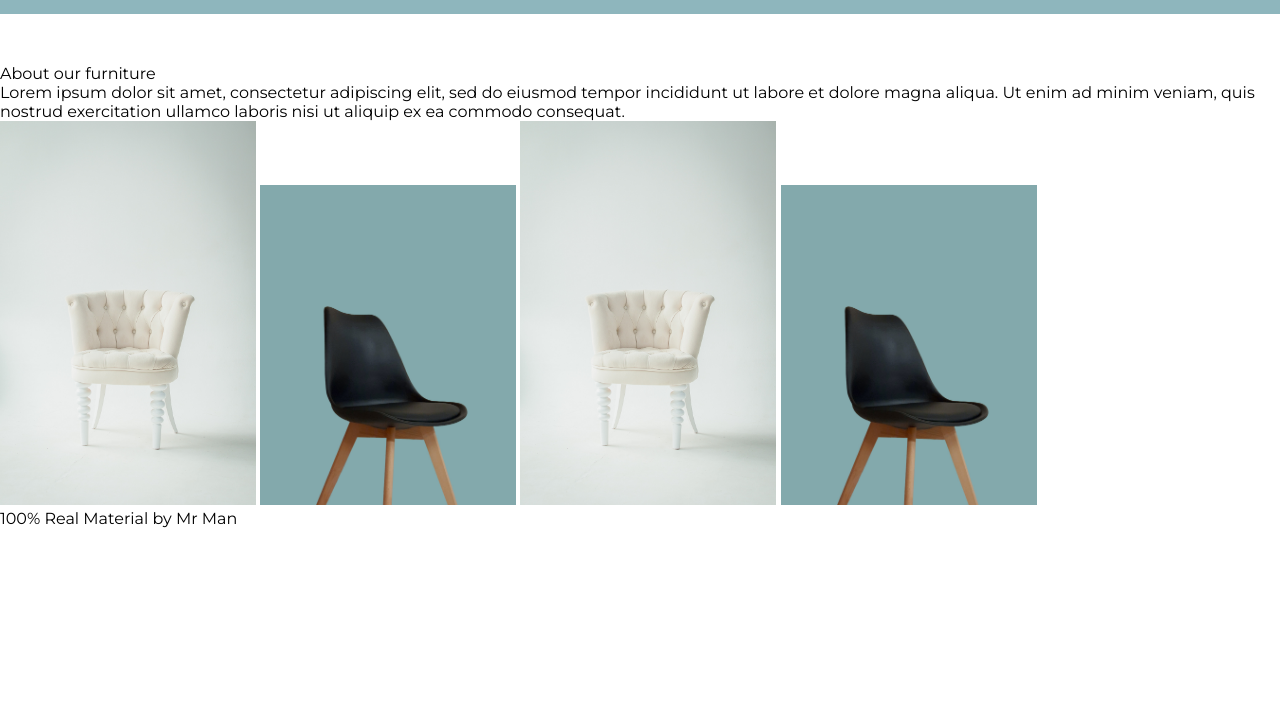
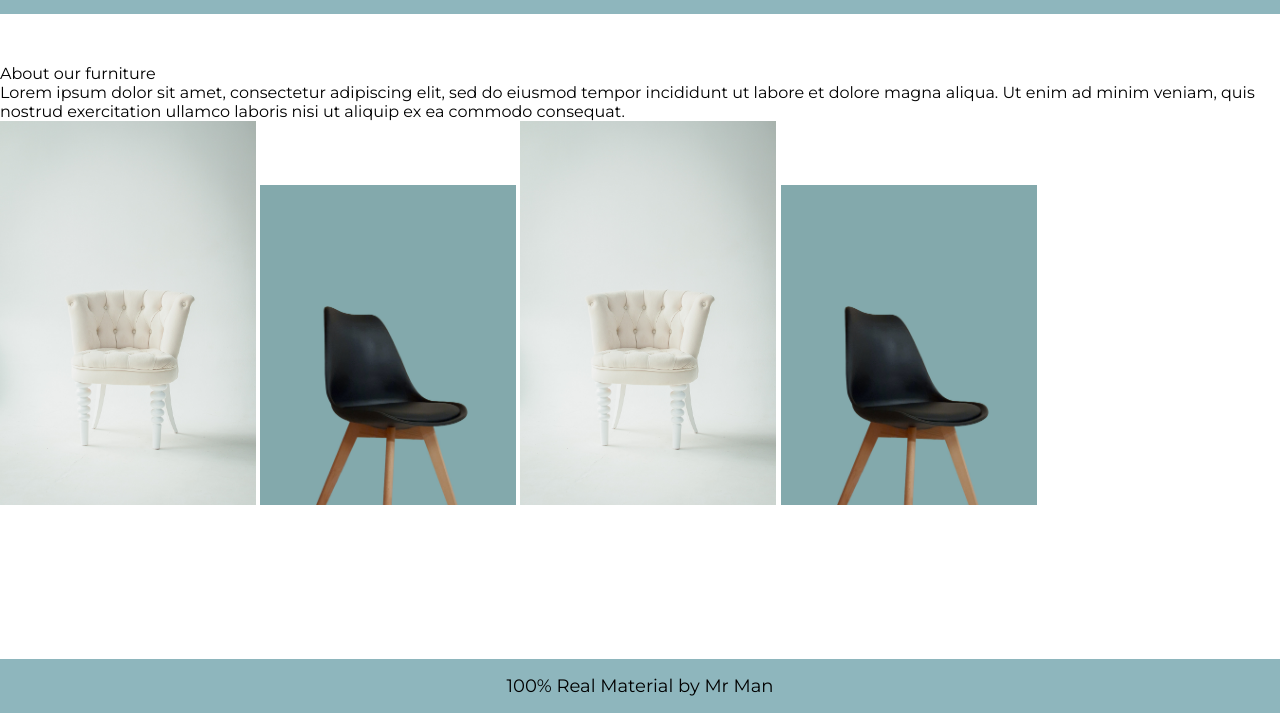
Before and after one commit to MintyFrog/About-page-furniture, a plain HTML site: page index.html in a window 1280 px wide. Shown: the part 87-800 px from the top of the page. Drawn offline with Linux system fonts and the light colour scheme.

Commit message:
Add footer style

```diff
--- a/style.css
+++ b/style.css
@@ -9,6 +9,9 @@
 body{
     height: 100vh;
     font-family: 'Montserrat', sans-serif;
+    display: flex;
+    flex-direction: column;
+    justify-content: space-between;
 }
 
 img{
@@ -35,3 +38,15 @@ img{
     color: black;
     margin-right: 24px;
 }
+
+/*Footer style*/
+.footer{
+    margin-top: auto;
+    padding: 16px;
+    background-color: #8eb6bd;
+}
+
+.footer-text{
+    font-size: 18px;
+    text-align: center;
+}
```
